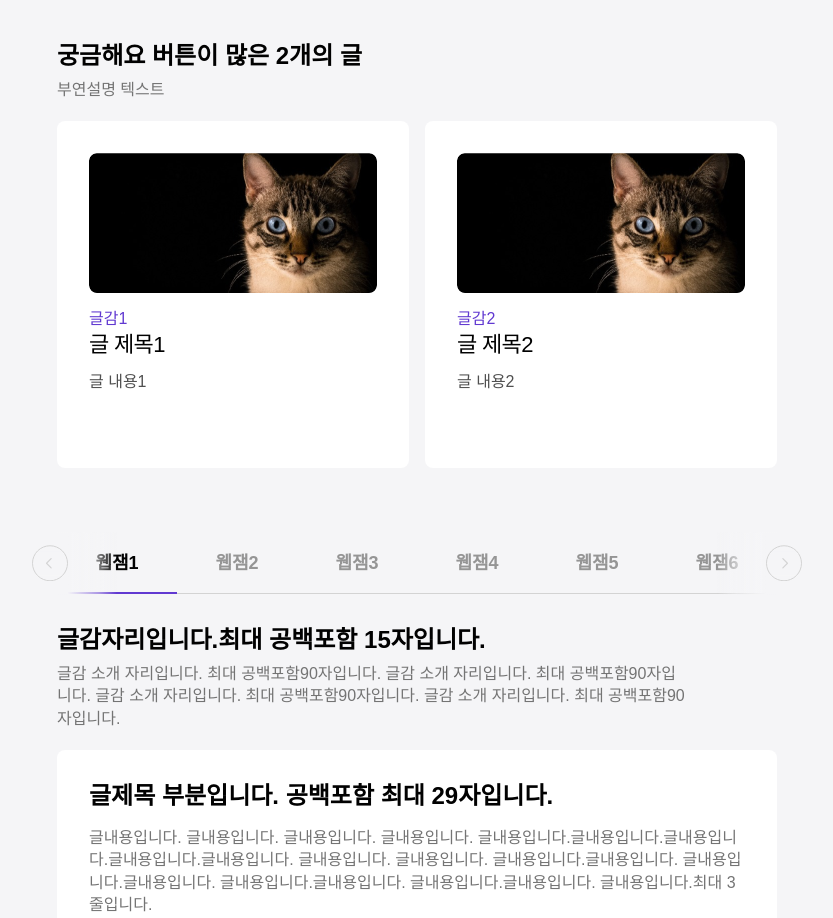
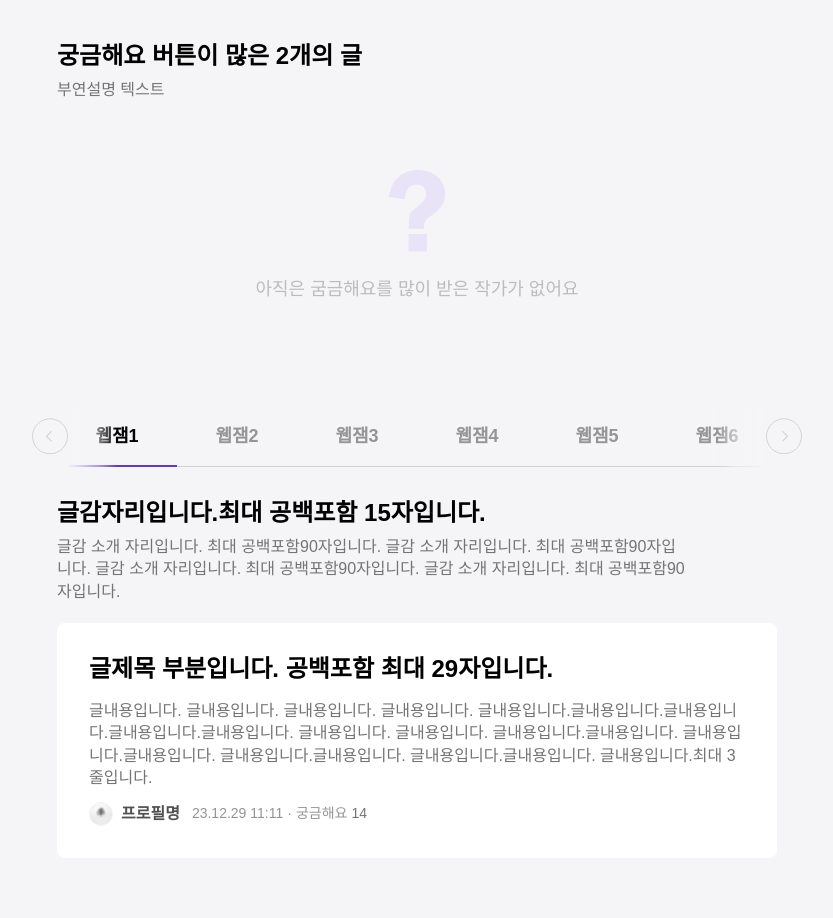
Before and after one commit to Mile-Writings/Mile-Client, a React (Vite) app: page /group/1 in a window 1280 px wide. Shown: the part 820-1738 px from the top of the page, without its empty margins (380-1213 px from the left). Built offline with nearby package versions, Linux system fonts and the light colour scheme; a web font is replaced by a local one; what emotion-reset would draw is missing.

Commit message:
feat/#55 : 궁금한 글 없는 경우 추가

```diff
--- a/src/assets/svgs/index.tsx
+++ b/src/assets/svgs/index.tsx
@@ -18,3 +18,4 @@ export { default as MakeGroupPlusBtn } from './mainMakeGroupBtnEnable.svg?react'
 export { default as MakeGroupPlusHoverBtn } from './mainMakeGroupBtnHover.svg?react';
 export { default as GroupFloatingBtnIc } from './groupFloatingBtn.svg?react';
 export { default as GroupFloatingBtnHoverIc } from './groupFloatingBtnHover.svg?react';
+export { default as GroupNoDataImgIc } from './groupNoDataImg.svg?react';
--- a/src/pages/groupFeed/CuriousArticle.tsx
+++ b/src/pages/groupFeed/CuriousArticle.tsx
@@ -1,12 +1,28 @@
 import styled from '@emotion/styled';
 
 import { CURIOUS_ARTICLE } from './constants/CURIOUS_PROFILE';
+import { GroupNoDataImgIc } from '../../assets/svgs';
 import Spacing from '../../components/commons/Spacing';
+
+interface Article {
+  topic: string;
+  title: string;
+  content: string;
+}
 
 const CuriousArticle = () => {
   return (
     <CuriousArticleWrapper>
-      {CURIOUS_ARTICLE.postList.map((article, index) => (
+      {CURIOUS_ARTICLE.postList.length == 0 ? (
+        <NoCuriousArticleWrapper>
+          <Spacing marginBottom="4" />
+          <GroupNoDataImgIc />
+          <Spacing marginBottom="1.6" />
+          아직은 굼금해요를 많이 받은 작가가 없어요
+          <Spacing marginBottom="4" />
+        </NoCuriousArticleWrapper>
+      ) : (
+        CURIOUS_ARTICLE.postList.map((article: Article, index: number) => (
           <CuriousArticleLayout key={index}>
             <ArticleThumbnail />
             <Spacing marginBottom="1.6" />
@@ -16,7 +32,8 @@ const CuriousArticle = () => {
             <Spacing marginBottom="1.2" />
             <ArticlePreview>{article.content}</ArticlePreview>
           </CuriousArticleLayout>
-      ))}
+        ))
+      )}
     </CuriousArticleWrapper>
   );
 };
@@ -61,3 +78,16 @@ const ArticlePreview = styled.div`
   color: ${({ theme }) => theme.colors.gray80};
   ${({ theme }) => theme.fonts.body3};
 `;
+
+const NoCuriousArticleWrapper = styled.div`
+  display: flex;
+  flex-direction: column;
+  align-items: center;
+  justify-content: center;
+  width: 72rem;
+  height: 22rem;
+
+  color: ${({ theme }) => theme.colors.gray40};
+
+  ${({ theme }) => theme.fonts.subtitle3};
+`;
--- a/src/pages/groupFeed/constants/CURIOUS_PROFILE.tsx
+++ b/src/pages/groupFeed/constants/CURIOUS_PROFILE.tsx
@@ -12,20 +12,5 @@ export const CURIOUS_PROFILE = {
 };
 
 export const CURIOUS_ARTICLE = {
-  postList: [
-    {
-      postId: 1,
-      imageUrl: '사진',
-      topic: '글감1',
-      title: '글 제목1',
-      content: '글 내용1',
-    },
-    {
-      postId: 2,
-      imageUrl: '사진',
-      topic: '글감2',
-      title: '글 제목2',
-      content: '글 내용2',
-    },
-  ],
+  postList: [],
 };
```
Also changed, not shown: src/assets/svgs/groupNoDataImg.svg (added). Lines whose indentation alone changed are shown as unchanged.
